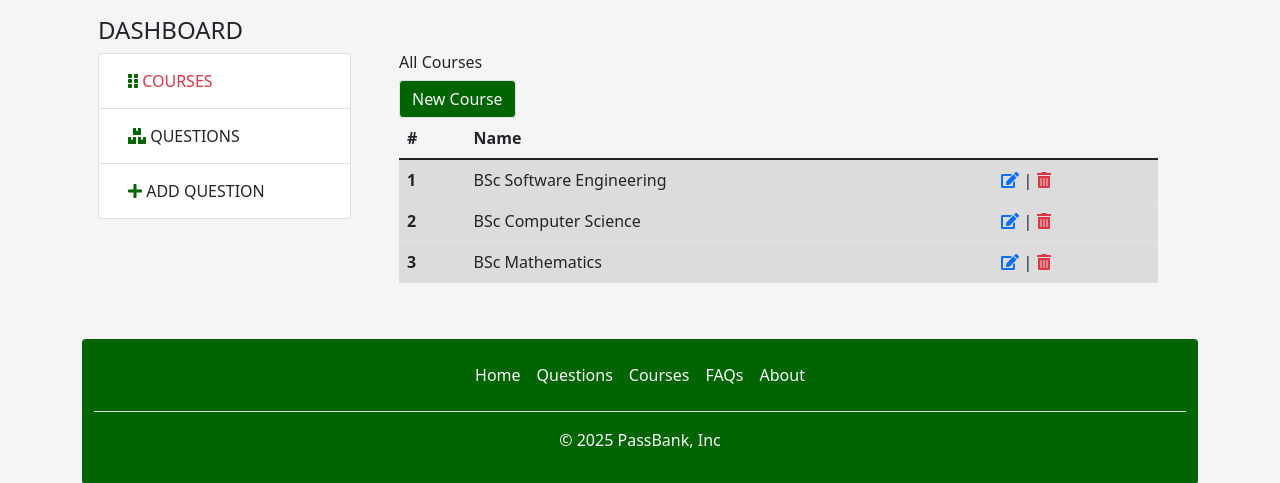
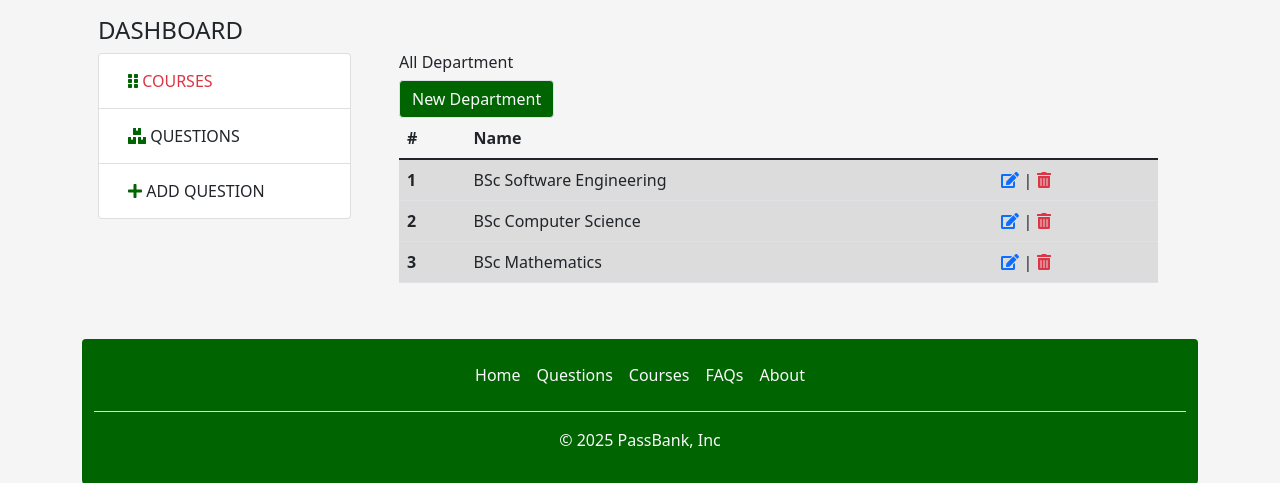
Before and after one commit to Musajidda/PassBank, a PHP site: page /course.php in a window 1280 px wide. Shown: the part 58-541 px from the top of the page. Run offline with PHP 8.4, Linux system fonts and the light colour scheme; a user stored in the database is signed in; data comes from the database, SQL or seed files in the repository; some libraries are stand-ins or nearby versions; some web fonts are replaced.

Commit message:
i updated the all courses to all department

```diff
--- a/course.php
+++ b/course.php
@@ -45,8 +45,8 @@ if($_SESSION["user"]["role"] == "user"){
          </div>
          <div class="col-9">
              <div class="container">
-                 <h6>All Courses</h6>
-                 <a href="javascript:;" class="btn text-light border" style="background-color:darkgreen;" data-bs-toggle="modal" data-bs-target="#exampleModal">New Course</a>
+                 <h6>All Department</h6>
+                 <a href="javascript:;" class="btn text-light border" style="background-color:darkgreen;" data-bs-toggle="modal" data-bs-target="#exampleModal">New Department</a>
                 <?php
                     if(isset($error)) {
                     ?>
```
